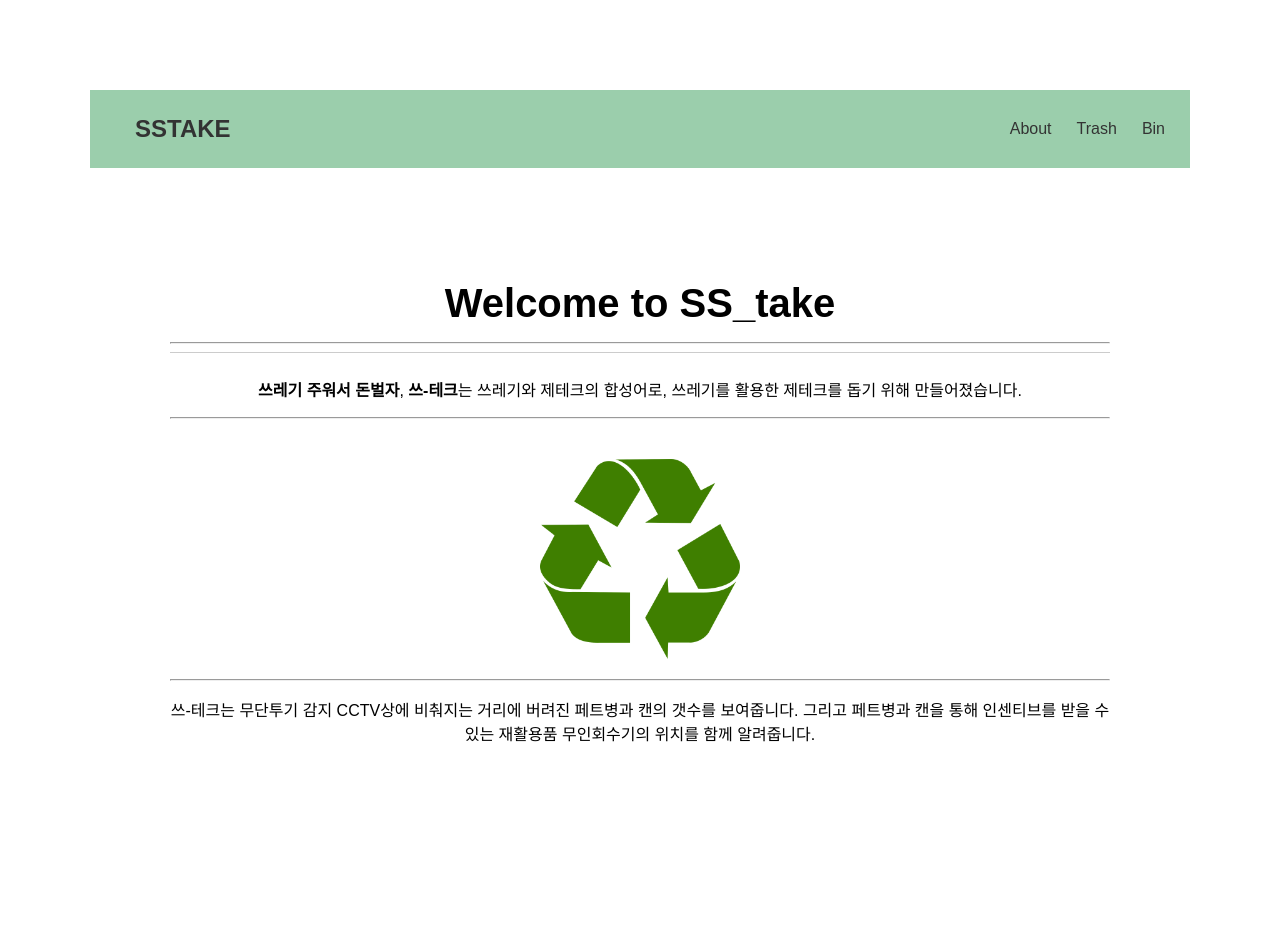
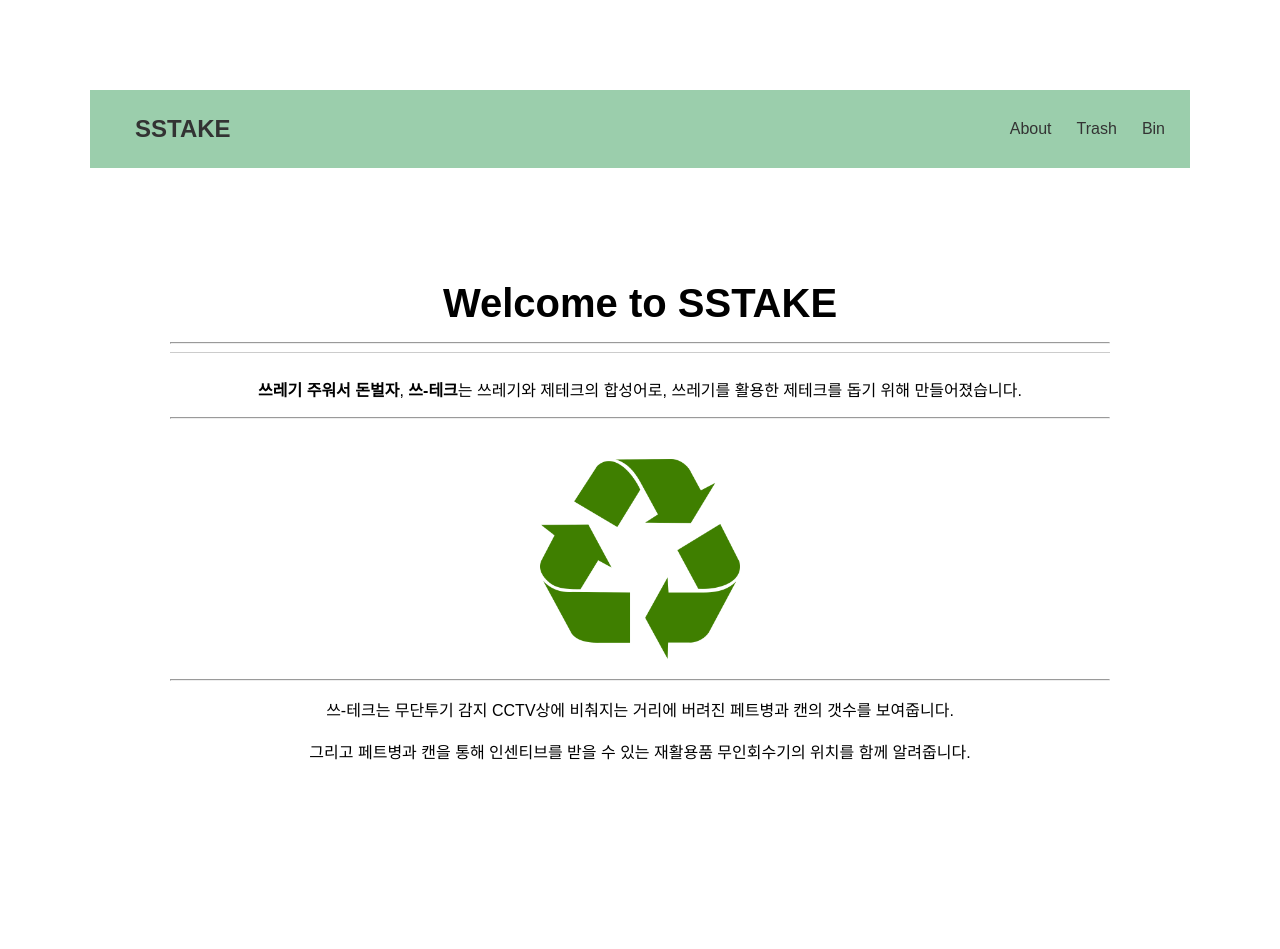
Before and after one commit to 2023-1-Data-Science-Capstone-3/flask_web, a Flask app: page / in a window 1280 px wide. Before the commit the page ends 742 px from the top, so only its background shows below. Run offline with Flask 3, Linux system fonts and the light colour scheme.

Commit message:
Update home.html

```diff
--- a/templates/home.html
+++ b/templates/home.html
@@ -8,7 +8,7 @@ Home
 
 <div class="content">
   <div class="introduction">
-    <h2>Welcome to SS_take</h2>
+    <h2>Welcome to SSTAKE</h2>
     <hr>
     <div class="divider"></div>
     <p class="fade-in"><strong>쓰레기 주워서 돈벌자</strong>, <strong>쓰-테크</strong>는 쓰레기와 제테크의 합성어로,
@@ -18,8 +18,8 @@ Home
       <img src="static/image/recycle.png" alt="Image 1" class="fade-in">
     </div>
     <hr>
-    <p class="fade-in">쓰-테크는 무단투기 감지 CCTV상에 비춰지는 거리에 버려진 페트병과 캔의 갯수를 보여줍니다.
-      그리고 페트병과 캔을 통해 인센티브를 받을 수 있는 재활용품 무인회수기의 위치를 함께 알려줍니다.</p>
+    <p class="fade-in">쓰-테크는 무단투기 감지 CCTV상에 비춰지는 거리에 버려진 페트병과 캔의 갯수를 보여줍니다. <br>
+    <br>  그리고 페트병과 캔을 통해 인센티브를 받을 수 있는 재활용품 무인회수기의 위치를 함께 알려줍니다.</p>
   </div>
 
 </div>
```
